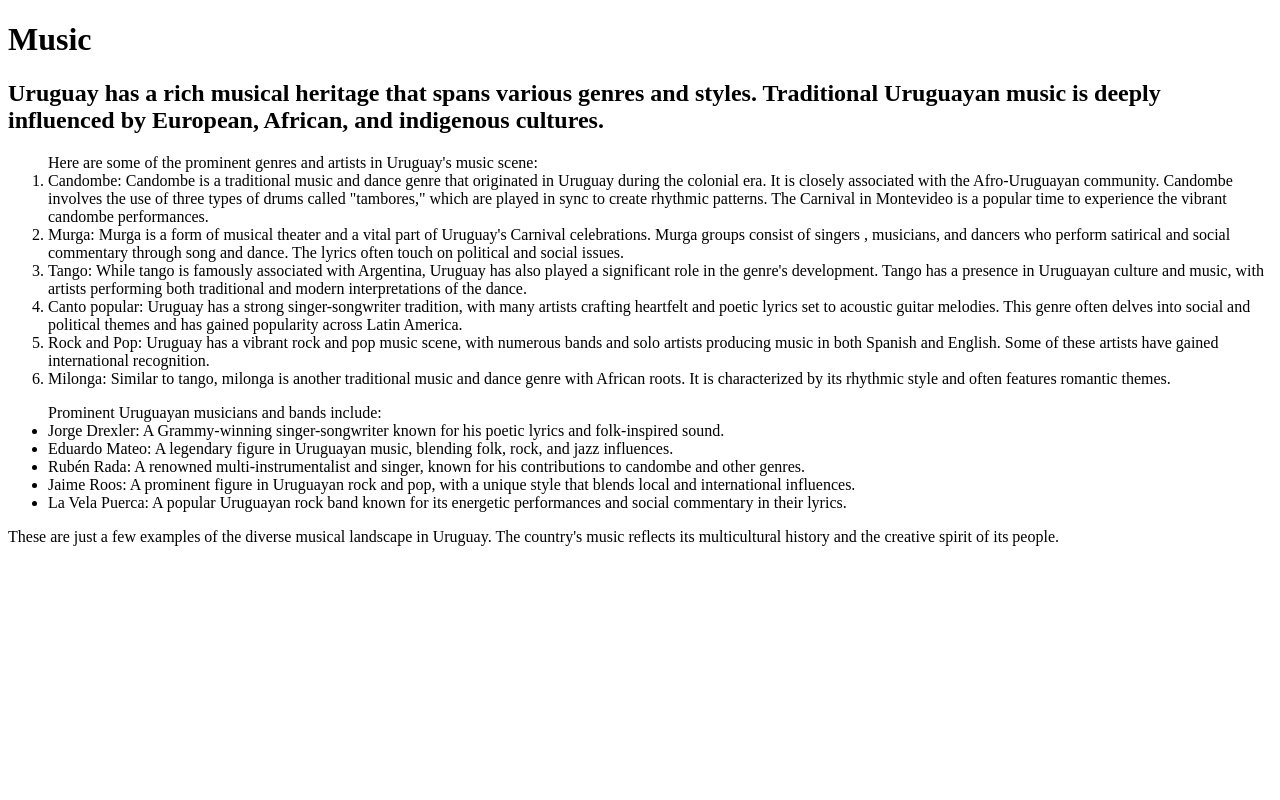
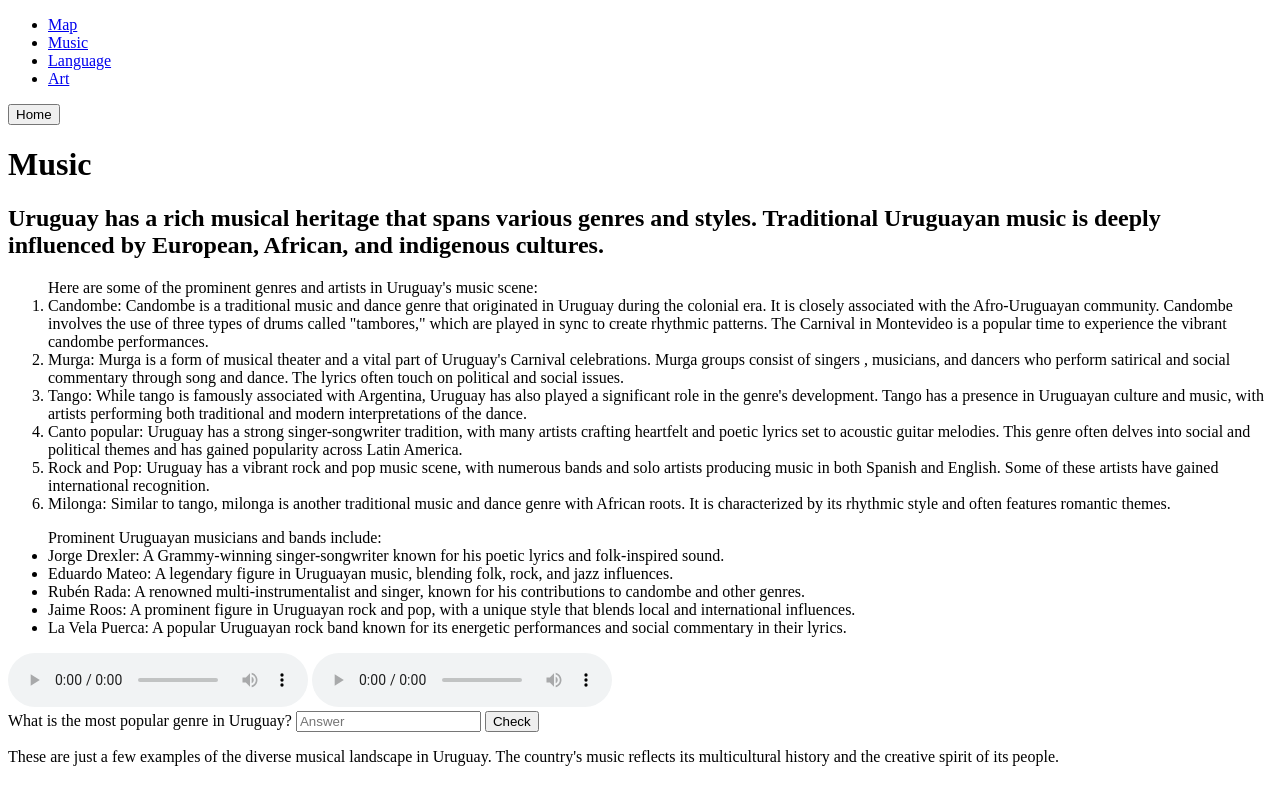
Before and after one commit to nicibob7/lotsOfLocations, a website: page frontend/music/index.html in a window 1280 px wide. Drawn offline with Linux system fonts and the light colour scheme.

Commit message:
added audio and music quiz

```diff
--- a/countries.json
+++ b/countries.json
@@ -1,3 +1,5 @@
 [
-    { "name": "Uruguay" }
+    { "name": "Uruguay",
+    "quiz_answers": ["Rock", "Pop", "Classical", "Jazz"]
+}
 ]
--- a/frontend/music/index.html
+++ b/frontend/music/index.html
@@ -4,14 +4,26 @@
     <meta charset="UTF-8">
     <meta name="viewport" content="width=device-width, initial-scale=1.0">
     <title>LOL - Uruguay's Music</title>
-    <link rel="stylesheet" href="">
-    <script src="" defer></script>
+    <!-- <link rel="stylesheet" href="styles.css"> -->
+    <script defer src="index.js"></script>
 </head>
 <body>
 <header>
-    <nav>
-
-    </nav>
+    <!-- <a href="/frontend/map">
+    <img
+      class="logo"
+      src="https://w7.pngwing.com/pngs/285/815/png-transparent-computer-icons-geography-map-logo-silhouette-map.png"
+      alt="logo"
+  /></a> -->
+  <nav>
+    <ul class="nav_links">
+      <li><a href="/map/">Map</a></li>
+      <li><a href="/music/">Music</a></li>
+      <li><a href="/language/">Language</a></li>
+      <li><a href="/art/">Art</a></li>
+    </ul>
+  </nav>
+  <a class="home" href="/homepage/"><button>Home</button></a>
 </header>
 
 </body>
@@ -19,7 +31,8 @@
 <h2>Uruguay has a rich musical heritage that spans various genres and styles.
  Traditional Uruguayan music is deeply influenced by European, African, and indigenous cultures.
 </h2>
-<section>
+<section class="columns">
+<div class="column">
  <ol>
     Here are some of the prominent genres and artists in Uruguay's music scene:
     <li>Candombe: Candombe is a traditional music and dance genre that
@@ -51,8 +64,8 @@
           African roots. It is characterized by its
           rhythmic style and often features romantic themes.</li>
  </ol>
-</section>
-<section>
+</div>
+<div class = "column">
  <ul>
     Prominent Uruguayan musicians and bands include:
     <li>Jorge Drexler: A Grammy-winning
@@ -76,11 +89,32 @@
         its energetic performances and social
         commentary in their lyrics.</li>
  </ul>
+</div>
+</section>
+<section class="columns">
+    <audio class="column" controls>
+        <source src="https://www2.cs.uic.edu/~i101/SoundFiles/ImperialMarch60.wav" type="audio/mpeg">
+        Your browser does not support the audio element.
+    </audio>
+    <audio class="column" controls>
+        <source src="https://www2.cs.uic.edu/~i101/SoundFiles/CantinaBand60.wav" type="audio/mpeg">
+        Your browser does not support the audio element.
+    </audio>
+
+</section>
+<section>
+    <form id="musicForm">
+        <label for="musicQuiz">What is the most popular genre in Uruguay?</label>
+            <input id="musicQuiz" type="text" name="musicQuiz" placeholder="Answer">
+            <input type="submit" value ="Check">
+    </form>
+    <p id="answer"></p>
 </section>
 <section>
  <p>These are just a few examples of the diverse
      musical landscape in Uruguay. The country's
       music reflects its multicultural history
        and the creative spirit of its people.</p>
+
 </section>
 </html>
--- a/frontend/music/index.js
+++ b/frontend/music/index.js
@@ -0,0 +1,51 @@
+const musicForm = document.querySelector("#musicForm")
+
+// const express = require('express')
+// const cors = require('cors');
+// app.use(cors());
+
+function myFunction(e){
+    console.log(e)
+    console.log(e.event)
+    fetch("https://api.spotify.com")
+    .catch((err) => {
+        console.log('rejected', err)
+    })
+}
+
+musicForm.addEventListener("submit", getAnswer)
+
+function getAnswer(e){
+    e.preventDefault()
+    console.log(e.target.musicQuiz.value)
+    const answer = e.target.musicQuiz.value
+    checkAnswer(answer)
+    e.target.musicQuiz.value = ""
+}
+
+function checkAnswer(value){
+    fetch("http://127.0.0.1:3000/countriesData")
+    .then((response) => {
+    console.log('resolved', response)
+    return response.json()
+}).then(data => {
+    console.log(data)
+    return data[0]
+}).then(data => {
+    console.log(data)
+    return data["quiz_answers"]
+}).then(data => {
+    console.log(data)
+    if(value.toLowerCase() === data[0].toLowerCase()){
+        console.log(`Yay!`)
+        document.querySelector("#answer").textContent = `CORRECT!`
+    }
+    else if(value){
+        document.querySelector("#answer").textContent = `INCORRECT!`
+    }
+    else{
+        document.querySelector("#answer").textContent = `PLEASE ENTER AN ANSWER!`
+    }
+})
+    .catch((err) => console.log(`Unable to retrieve data`))
+}
--- a/frontend/music/styles.css
+++ b/frontend/music/styles.css
@@ -0,0 +1,113 @@
+@import url("https://fonts.googleapis.com/css2?family=Montserrat:wght@500&display=swap");
+
+
+* {
+    box-sizing: border-box;
+    margin: 0;
+    padding: 0;
+    background-color: #24252a;
+  }
+
+h1 {
+    font-family: "Montserrat, sans-serif";
+    font-weight: 500;
+    font-size: 50px;
+    color: #edf0f1;
+    text-align: center;
+  }
+
+  h2 {
+    padding-bottom: 20px;
+    padding: 5px;
+    max-width: 960px;
+    width: 95%;
+    margin: 20px auto;
+    color: #edf0f1;
+    text-align: center;
+    font-family: "Montserrat, sans-serif"
+  }
+
+  .logo {
+    width: 100px;
+  }
+
+  .nav_links {
+    list-style: none;
+    background-color: #edf0f1;
+  }
+
+  .nav_links li {
+    display: inline-block;
+    padding: 0px 20px;
+  }
+
+  .nav_links li a {
+    transition: all 0.3s ease 0s;
+  }
+
+  .nav_links li a:hover {
+    color: #0088a9;
+  }
+
+  button {
+    padding: 9px 25px;
+    background-color: rgba(0, 136, 169, 1);
+    border: none;
+    border-radius: 50px;
+    transition: all 0.3s ease 0s;
+    cursor: pointer;
+  }
+
+  button:hover {
+    background-color: rgba(0, 136, 169, 0.8);
+  }
+
+  li,
+a,
+button {
+  font-family: "Montserrat, sans-serif";
+  font-weight: 500;
+  font-size: 16px;
+  color: #edf0f1;
+  text-decoration: none;
+}
+
+header {
+    display: flex;
+    justify-content: space-between;
+    align-items: center;
+    padding: 30px 10%;
+  }
+
+.columns {
+    font-family: "Montserrat, sans-serif";
+    color: #edf0f1;
+    padding: 5px;
+    max-width: 960px;
+    width: 95%;
+    margin: 20px auto;
+    display: flex;
+    flex-flow: row wrap;
+    justify-content: center;
+  }
+
+  .column {
+    flex: 1;
+    border: 1px solid black;
+    margin: 2px;
+    padding: 20px;
+    transition: 1s;
+  }
+
+  .column.flipped {
+    cursor: pointer;
+    transform: rotateY(180deg);
+  }
+
+  p{
+    color: #edf0f1;
+  }
+
+  section{
+    color: #edf0f1;
+  }
--- a/index.js
+++ b/index.js
@@ -31,6 +31,10 @@ app.get('/art', (req, res) => {
 })
 
 app.get('/music', (req, res) => {
+    fetch("https://api.spotify.com")
+    .catch((err) => {
+        console.log('rejected', err)
+    })
     res.send('/music.index.html')
 })
 
```
